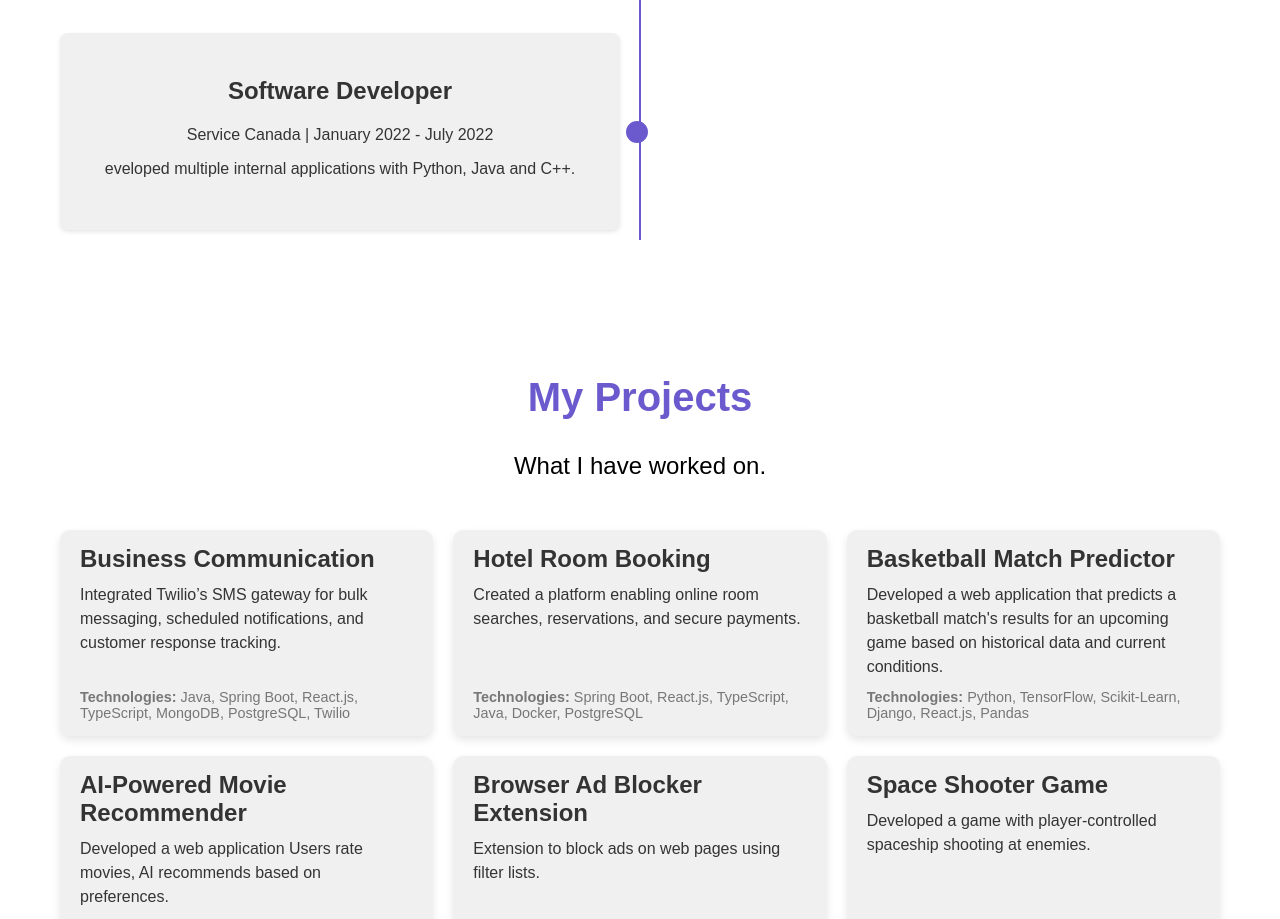
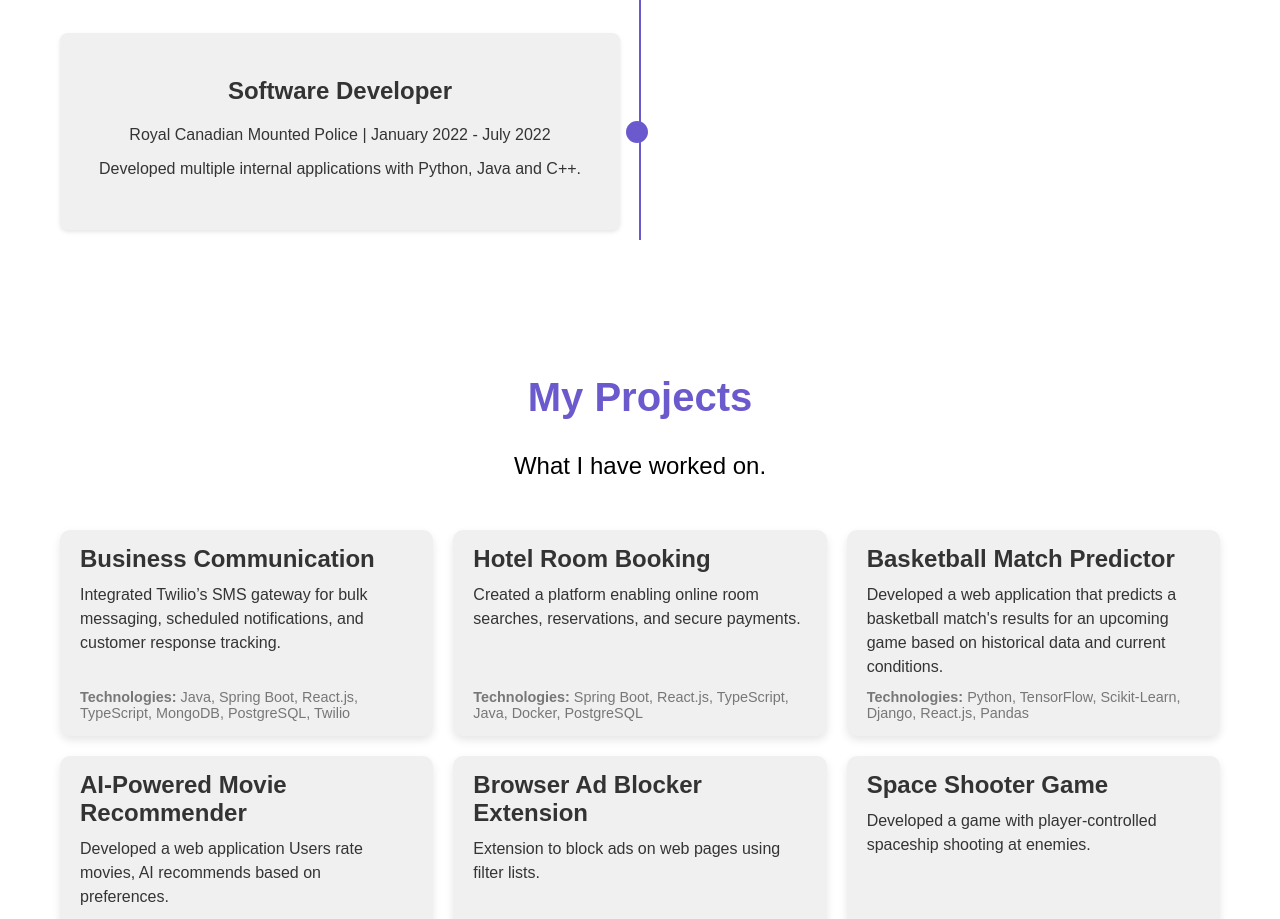
Before and after one commit to SenoussiAl/Portfolio-Website, a React (Create React App) app in the folder my-portfolio/: page / in a window 1280 px wide. Shown: the part 2160-3079 px from the top of the page. Built offline with nearby package versions, Linux system fonts and the light colour scheme; the HTML template or start-up script is replaced by a standard one.

Commit message:
Update Experience.js

```diff
--- a/my-portfolio/src/components/Experience.js
+++ b/my-portfolio/src/components/Experience.js
@@ -24,9 +24,9 @@ const Experience = () => {
         },
         {
             title: "Software Developer",
-            organization: "Service Canada",
+            organization: "Royal Canadian Mounted Police",
             date: "January 2022 - July 2022",
-            description: "eveloped multiple internal applications with Python, Java and C++.",
+            description: "Developed multiple internal applications with Python, Java and C++.",
             position: "left"
         },
     ];
```
